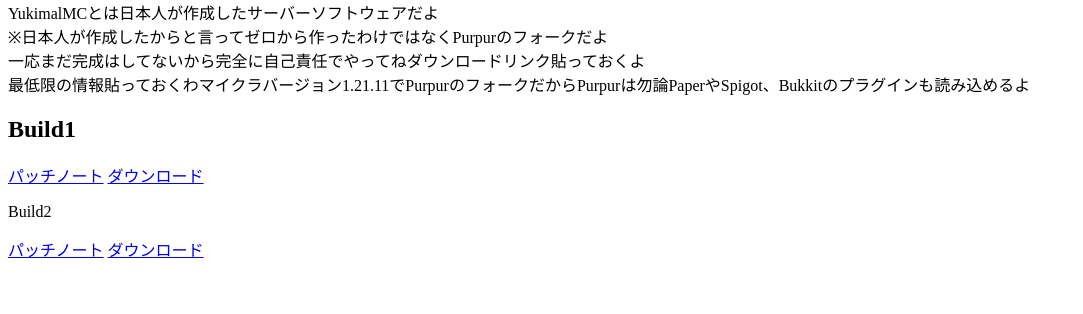
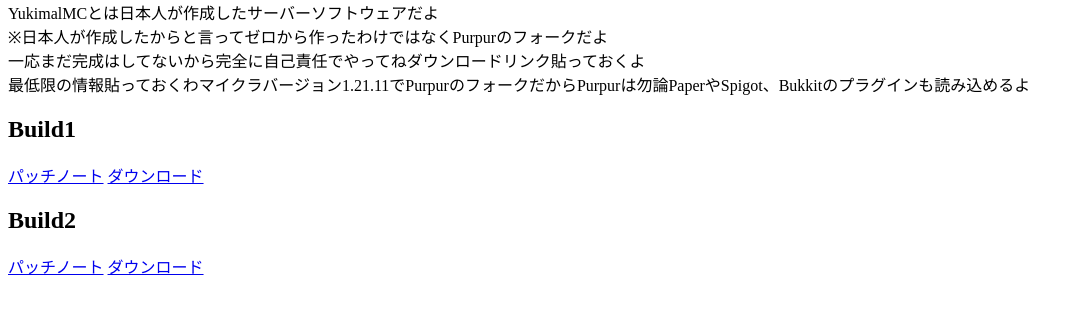
Before and after one commit to yukimaldayo/lab.yukimal.f5.si, a plain HTML site: page yukimalmc/index.html in a window 1280 px wide. Shown: the part 66-380 px from the top of the page, without its empty margins (0-1083 px from the left). Drawn offline with Linux system fonts and the light colour scheme.

Commit message:
Update index.html

```diff
--- a/yukimalmc/index.html
+++ b/yukimalmc/index.html
@@ -7,6 +7,6 @@
 <h2>Build1</h2>
 <a href="https://lab.yukimal.f5.si/yukimalmc/build1patchnotes.md/">パッチノート</a>
 <a href="http://file.yukimal.f5.si/yukimalmcbuild1.jar" download>ダウンロード</a>
-<p>Build2</p>
+<h2>Build2</h2>
 <a href="https://lab.yukimal.f5.si/yukimalmc/build2patchnotes.md/">パッチノート</a>
 <a href="http://file.yukimal.f5.si/yukimalmcbuild2.jar" download>ダウンロード</a>
```
